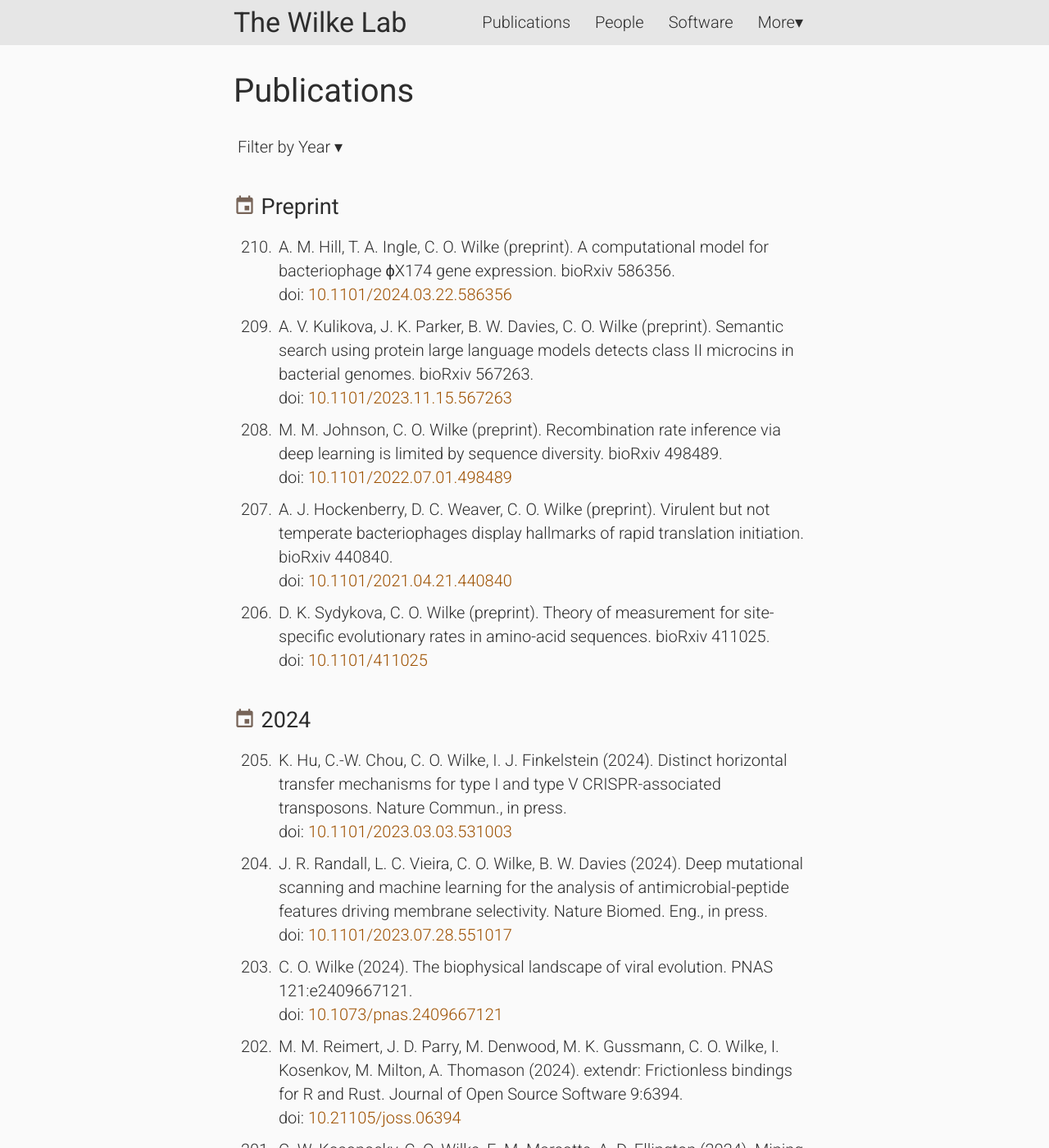
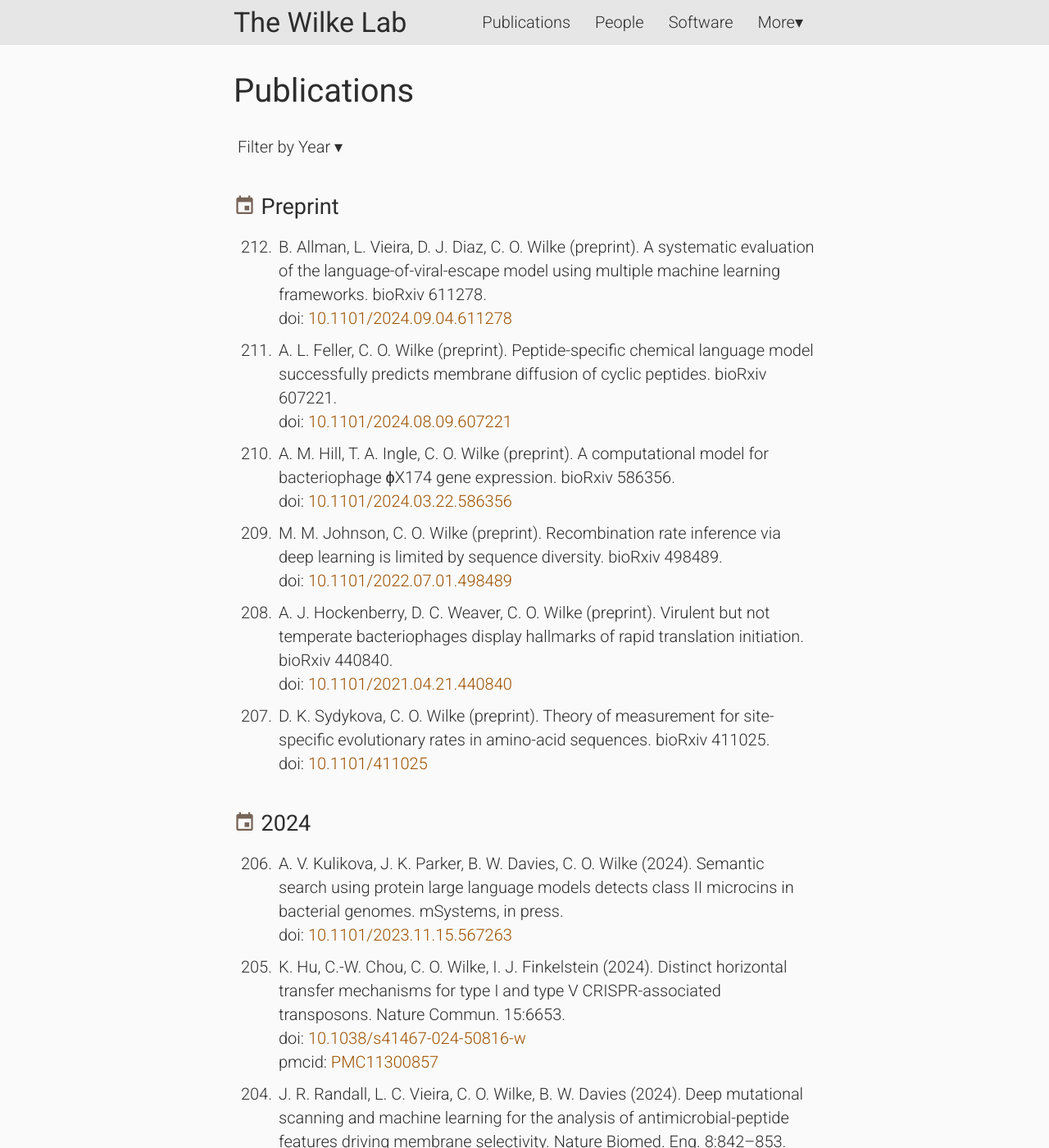
Before and after one commit to wilkelab/wilkelab.github.io, a Jekyll site: the page built from publications.html, in a window 1280 px wide and 1400 px high. Shown: the whole window at 82% size. Built offline with Jekyll 4.4.1, drawn with Linux system fonts in a browser that asks for light colours; nearby versions of some CDN libraries; some of the changed text lies outside the part shown.

Commit message:
update pubs

```diff
--- a/_data/publications.yml
+++ b/_data/publications.yml
@@ -1,14 +1,20 @@
+- author: B. Allman, L. Vieira, D. J. Diaz, C. O. Wilke
+  year: preprint
+  title: A systematic evaluation of the language-of-viral-escape model using multiple machine learning frameworks.
+  ref: bioRxiv 611278
+  doi: 10.1101/2024.09.04.611278
+
+- author: A. L. Feller, C. O. Wilke
+  year: preprint
+  title: Peptide-specific chemical language model successfully predicts membrane diffusion of cyclic peptides.
+  ref: "bioRxiv 607221"
+  doi: 10.1101/2024.08.09.607221
+
 - author: A. M. Hill, T. A. Ingle, C. O. Wilke
   year: preprint
   title: A computational model for bacteriophage ϕX174 gene expression.
   ref: "bioRxiv 586356"
   doi: 10.1101/2024.03.22.586356
-
-- author: A. V. Kulikova, J. K. Parker, B. W. Davies, C. O. Wilke
-  year: preprint
-  title: Semantic search using protein large language models detects class II microcins in bacterial genomes.
-  ref: "bioRxiv 567263"
-  doi: 10.1101/2023.11.15.567263
 
 - author: M. M. Johnson, C. O. Wilke
   year: preprint
@@ -28,25 +34,32 @@
   ref: "bioRxiv 411025"
   doi: 10.1101/411025
 
+- author: A. V. Kulikova, J. K. Parker, B. W. Davies, C. O. Wilke
+  year: 2024
+  title: Semantic search using protein large language models detects class II microcins in bacterial genomes.
+  ref: "mSystems, in press"
+  doi: 10.1101/2023.11.15.567263
+  comment: doi not final
+
 - author: K. Hu, C.-W. Chou, C. O. Wilke, I. J. Finkelstein
   year: 2024
   title: Distinct horizontal transfer mechanisms for type I and type V CRISPR-associated transposons.
-  ref: "Nature Commun., in press"
-  doi: 10.1101/2023.03.03.531003
-  comment: doi not final
+  ref: "Nature Commun. 15:6653"
+  doi: 10.1038/s41467-024-50816-w
+  pmcid: PMC11300857
 
 - author: J. R. Randall, L. C. Vieira, C. O. Wilke, B. W. Davies
   year: 2024
   title: Deep mutational scanning and machine learning for the analysis of antimicrobial-peptide features driving membrane selectivity.
-  ref: "Nature Biomed. Eng., in press"
-  doi: 10.1101/2023.07.28.551017
-  comment: doi not final
+  ref: "Nature Biomed. Eng. 8:842–853"
+  doi: 10.1038/s41551-024-01243-1
 
 - author: C. O. Wilke
   year: 2024
   title: The biophysical landscape of viral evolution.
   ref: "PNAS 121:e2409667121"
   doi: 10.1073/pnas.2409667121
+  pmcid: PMC11228502
 
 - author: M. M. Reimert, J. D. Parry, M. Denwood, M. K. Gussmann, C. O. Wilke, I. Kosenkov, M. Milton, A. Thomason
   year: 2024
@@ -59,18 +72,21 @@
   title: Mining patents with large language models elucidates the chemical function landscape.
   ref: "Digital Discovery 3:1150–1159"
   doi: 10.1039/D4DD00011K
+  pmcid: PMC11167698
 
 - author: C. W. Kosonocky, A. L. Feller, C. O. Wilke, A. D. Ellington
   year: 2023
   title: Using alternative SMILES representations to identify novel functional analogues in chemical similarity vector searches.
   ref: "Patterns 4:100865"
   doi: 10.1016/j.patter.2023.100865
+  pmcid: PMC10724362
 
 - author: A. V. Kulikova, D. J. Diaz, T. Chen, T. J. Cole, A. D. Ellington, C. O. Wilke
   year: 2023
-  title: Two sequence-and two structure-based ML models have learned different aspects of protein biochemistry.
+  title: Two sequence- and two structure-based ML models have learned different aspects of protein biochemistry.
   ref: "Sci. Rep. 13:13280"
   doi: 10.1038/s41598-023-40247-w
+  pmcid: PMC10432456
 
 - author: M. M. Johnson, A. J. Hockenberry, M. J. McGuffie, L. C. Vieira, C. O. Wilke
   year: 2023
@@ -83,18 +99,21 @@
   title: Using machine learning to predict the effects and consequences of mutations in proteins.
   ref: "Curr. Opin. Struct. Biol. 78, 102518"
   doi: https://doi.org/10.1016/j.sbi.2022.102518
+  pmcid: PMC9908841
 
 - author: J. R. Randall, C. D. DuPai, T. J. Cole, G. Davidson, K. E. Groover, S. L. Slater, D. A. Mavridou, C. O. Wilke, B. W. Davies
   year: 2023
   title: Designing and identifying β-hairpin peptide macrocycles with antibiotic potential.
   ref: "Science Advances 9:eade0008"
   doi: 10.1126/sciadv.ade0008
+  pmcid: PMC9833666
 
 - author: T. J. Cole, J. K. Parker, A. L. Feller, C. O. Wilke, B. W. Davies
   year: 2022
   title: Evidence for widespread class II microcins in Enterobacterales genomes.
   ref: "Applied and Environmental Microbiology 88:e01486-22"
   doi: https://doi.org/10.1128/aem.01486-22
+  pmcid: PMC9746304
 
 - author: S. B. Shah, A. M. Hill, C. O. Wilke, A. J. Hockenberry
   year: 2022
```
